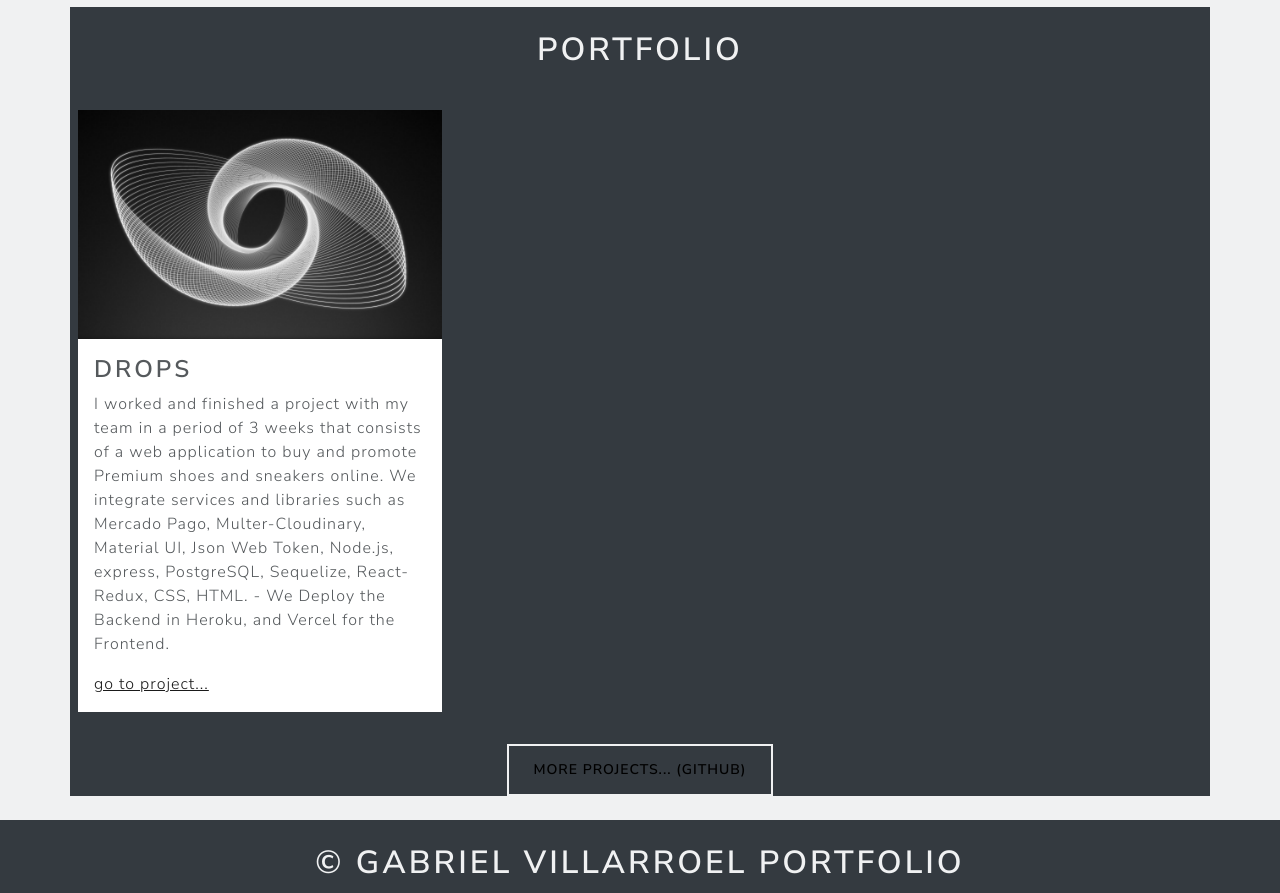
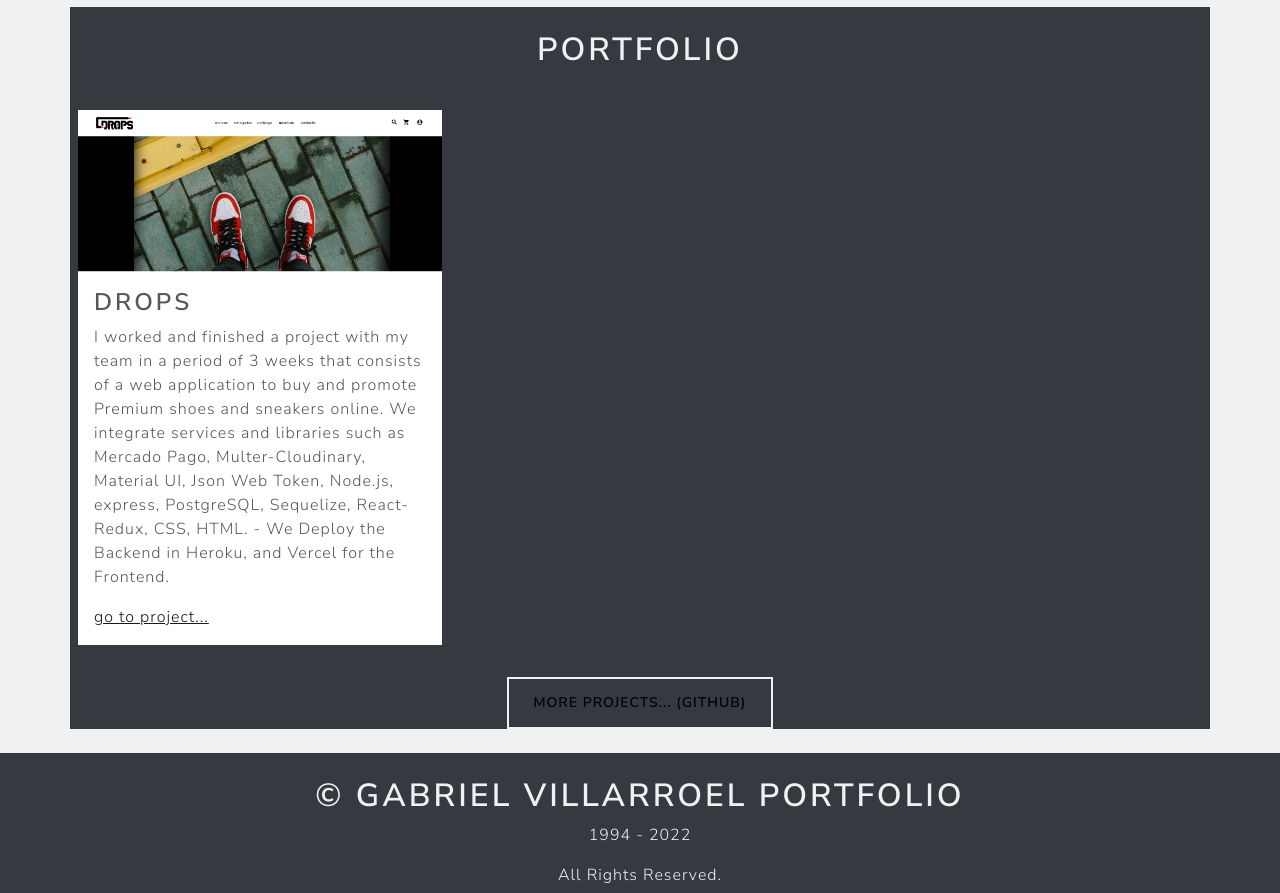
Before and after one commit to RockiJunior/portfolio, a Next.js app: page / in a window 1280 px wide. Shown: the part 1272-2165 px from the top of the page. Built offline with nearby package versions, Linux system fonts and the light colour scheme; a small style sheet from the web is missing.

Commit message:
adding image drops project

```diff
--- a/profileSkills.js
+++ b/profileSkills.js
@@ -70,7 +70,7 @@ export const projects = [
 		title: 'Drops',
 		description:
 			'I worked and finished a project with my team in a period of 3 weeks that consists of a web application to buy and promote Premium shoes and sneakers online. We integrate services and libraries such as Mercado Pago, Multer-Cloudinary, Material UI, Json Web Token, Node.js, express, PostgreSQL, Sequelize, React-Redux, CSS, HTML. - We Deploy the Backend in Heroku, and Vercel for the Frontend.',
-		image: 'portfolio1.jpeg',
+		image: 'drops2.jpg',
 		projectURL: 'https://drops.vercel.app/',
 	},
 ];
```
Also changed, not shown: public/drops.jpg (added), public/drops2.jpg (added).
